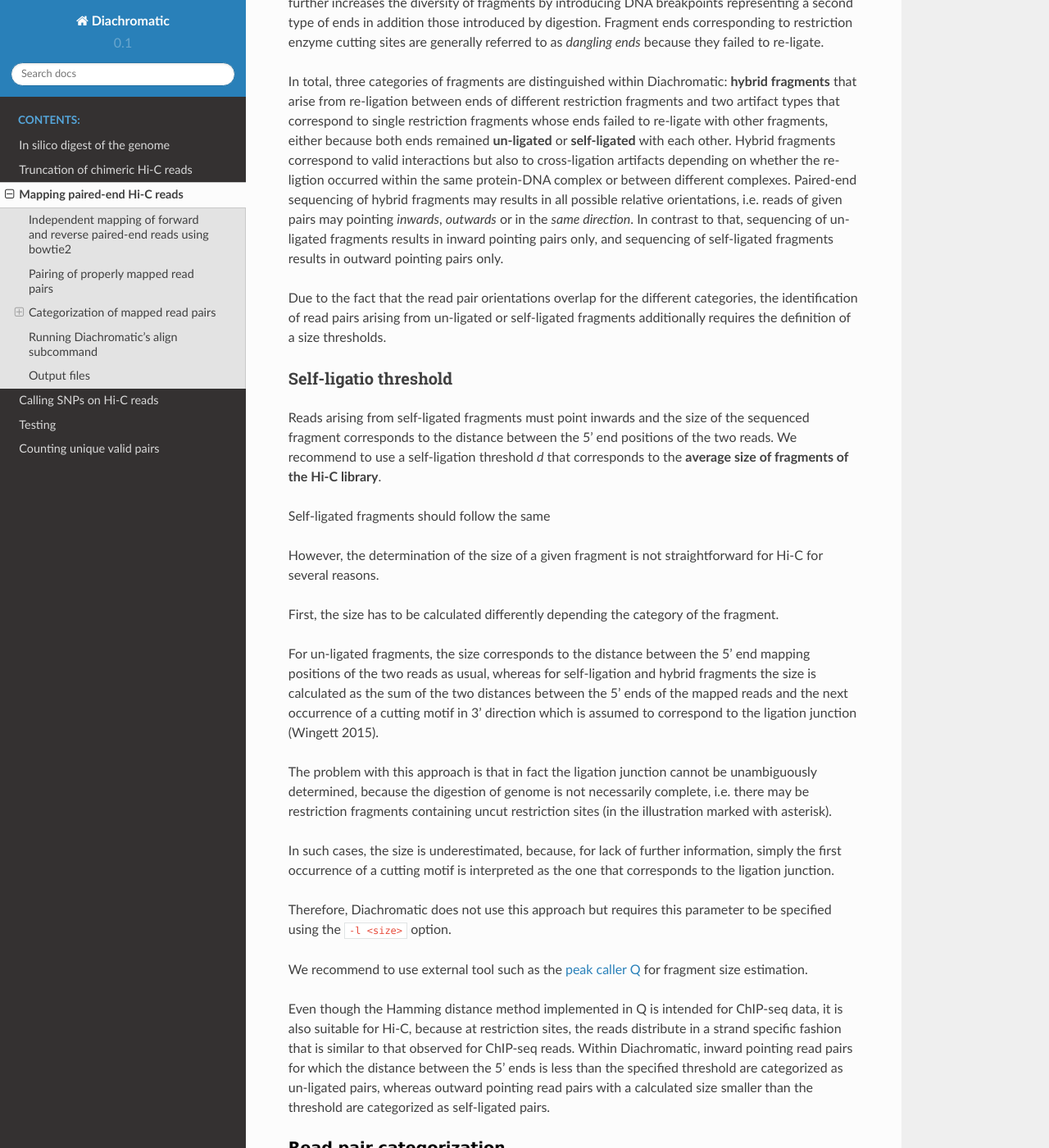
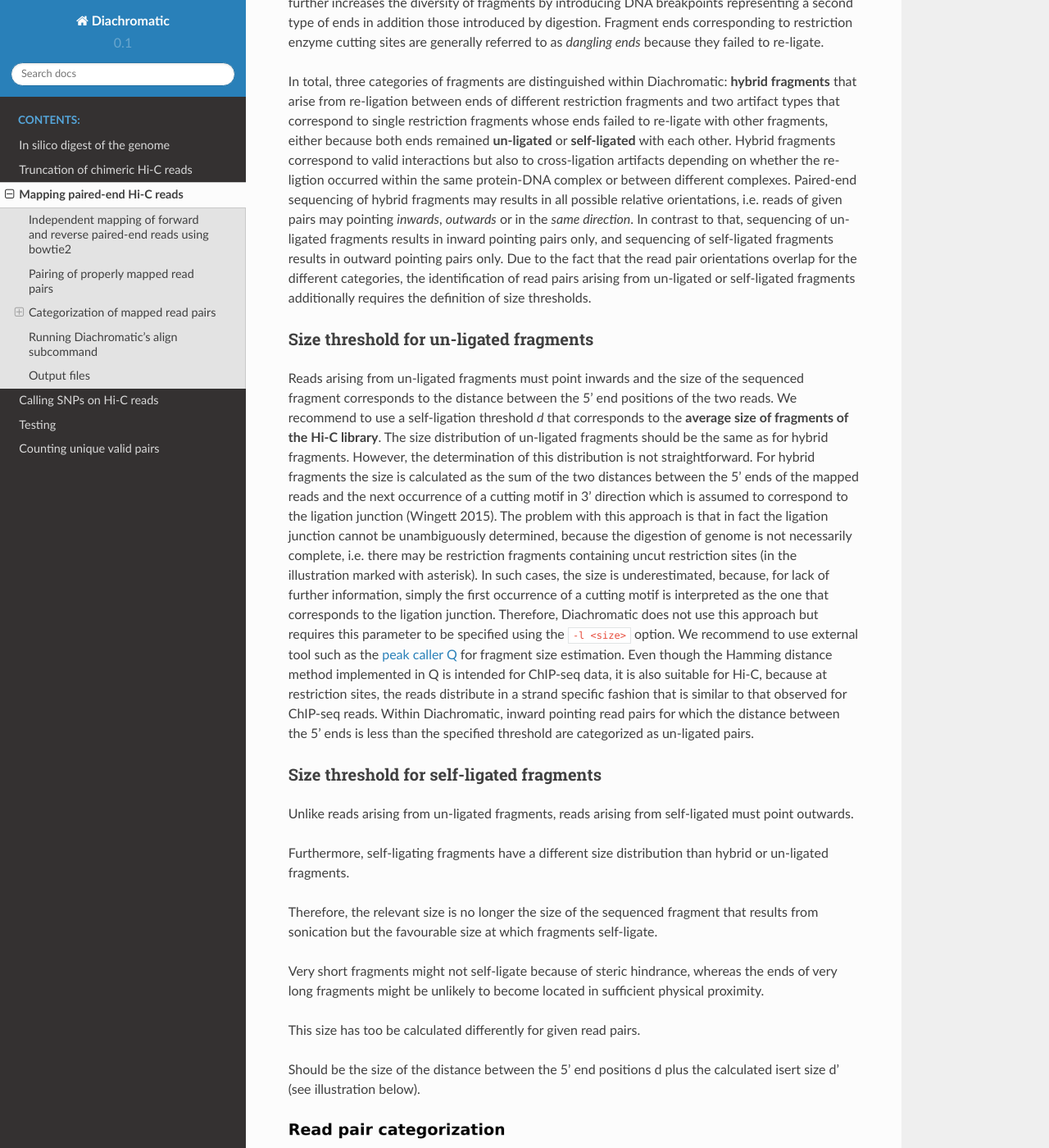
Before and after one commit to TheJacksonLaboratory/diachromatic, a Sphinx documentation site: the page built from docs/mapping.rst, in a window 1280 px wide and 1400 px high, scrolled down 2038 px. Shown: the whole window at 82% size. Built offline with Sphinx 7.4.7 and the Read the Docs theme 2.0.0, drawn with Linux system fonts in a browser that asks for light colours.

Commit message:
Added text about self-ligation to read the docs (#51).

```diff
--- a/docs/mapping.rst
+++ b/docs/mapping.rst
@@ -52,50 +52,49 @@ artifacts depending on whether the re-ligtion occurred within the same protein-D
 Paired-end sequencing of hybrid fragments may results in all possible relative orientations, i.e. reads of given pairs
 may pointing *inwards*, *outwards* or in the *same direction*.
 In contrast to that, sequencing of un-ligated fragments results in inward pointing pairs only, and sequencing of
-self-ligated fragments results in outward pointing pairs only.
-
-Due to the fact that the read pair orientations overlap for the different categories, the identification of read pairs
-arising from un-ligated or self-ligated fragments additionally requires the definition of a size thresholds.
-
-Self-ligatio threshold
-----------------------
-
-Reads arising from self-ligated fragments must point inwards and the size of the sequenced fragment corresponds to
-the distance between the 5' end positions of the two reads. We recommend to use a self-ligation threshold *d* that
-corresponds to the **average size of fragments of the Hi-C library**.
-
-Self-ligated fragments should follow the same
+self-ligated fragments results in outward pointing pairs only. Due to the fact that the read pair orientations overlap
+for the different categories, the identification of read pairs arising from un-ligated or self-ligated fragments
+additionally requires the definition of size thresholds.
 
 
+Size threshold for un-ligated fragments
+---------------------------------------
 
+Reads arising from un-ligated fragments must point inwards and the size of the sequenced fragment corresponds to
+the distance between the 5' end positions of the two reads. We recommend to use a self-ligation threshold *d* that
+corresponds to the **average size of fragments of the Hi-C library**. The size distribution of un-ligated fragments
+should be the same as for hybrid fragments. However, the determination of this distribution is not straightforward.
+For hybrid fragments the size is calculated as the sum of the two distances between the 5' ends of the mapped reads and
+the next occurrence of a cutting motif in 3' direction which is assumed to correspond to the ligation junction
+(Wingett 2015). The problem with this approach is that in fact the ligation junction cannot be unambiguously determined,
+because the digestion of genome is not necessarily complete, i.e. there may be restriction fragments containing uncut
+restriction sites (in the illustration marked with asterisk). In such cases, the size is underestimated, because, for
+lack of further information, simply the first occurrence of a cutting motif is interpreted as the one that corresponds
+to the ligation junction. Therefore, Diachromatic does not use this approach but requires this parameter to be specified
+using the ``-l <size>`` option. We recommend to use external tool such as the `peak caller Q`_ for fragment size
+estimation. Even though the Hamming distance method implemented in Q is intended for ChIP-seq data, it is also suitable
+for Hi-C, because at restriction sites, the reads distribute in a strand specific fashion that is similar to that
+observed for ChIP-seq reads. Within Diachromatic, inward pointing read pairs for which the distance between the 5' ends
+is less than the specified threshold are categorized as un-ligated pairs.
 
+Size threshold for self-ligated fragments
+-----------------------------------------
 
+Unlike reads arising from un-ligated fragments, reads arising from self-ligated must point outwards.
 
-However, the determination of the size of a given fragment is not straightforward for Hi-C for several reasons.
+Furthermore, self-ligating fragments have a different size distribution than hybrid or un-ligated fragments.
 
-First, the size has to be calculated differently depending the category of the fragment.
+Therefore, the relevant size is no longer the size of the sequenced fragment that results from sonication but the
+favourable size at which fragments self-ligate.
 
-For un-ligated fragments, the size corresponds to the distance between the 5’ end mapping positions of the two reads as
-usual, whereas for self-ligation and hybrid fragments the size is calculated as the sum of the two distances between
-the 5' ends of the mapped reads and the next occurrence of a cutting motif in 3' direction which is assumed to correspond
-to the ligation junction (Wingett 2015).
+Very short fragments might not self-ligate because of steric hindrance, whereas the ends of very long fragments might
+be unlikely to become located in sufficient physical proximity.
 
-The problem with this approach is that in fact the ligation junction cannot be unambiguously determined, because the
-digestion of genome is not necessarily complete, i.e. there may be restriction fragments containing uncut restriction
-sites (in the illustration marked with asterisk).
+This size has too be calculated differently for given read pairs.
 
-In such cases, the size is underestimated, because, for lack of further information, simply the first occurrence of a cutting
-motif is interpreted as the one that corresponds to the ligation junction.
+Should be the size of the distance between the 5' end positions d plus the calculated isert size d' (see illustration
+below).
 
-Therefore, Diachromatic does not use this approach but requires this parameter to be specified using the ``-l <size>`` option.
-
-We recommend to use external tool such as the `peak caller Q`_ for fragment size estimation.
-
-Even though the Hamming distance method implemented in Q is intended for ChIP-seq data, it is also suitable for Hi-C,
-because at restriction sites, the reads distribute in a strand specific fashion that is similar to that observed for
-ChIP-seq reads. Within Diachromatic, inward pointing read pairs for which the distance between the 5' ends is less than
-the specified threshold are categorized as un-ligated pairs, whereas outward pointing read pairs with a calculated size
-smaller than the threshold are categorized as self-ligated pairs.
 
 .. figure:: img/fragment_categories.png
     :align: center
```
